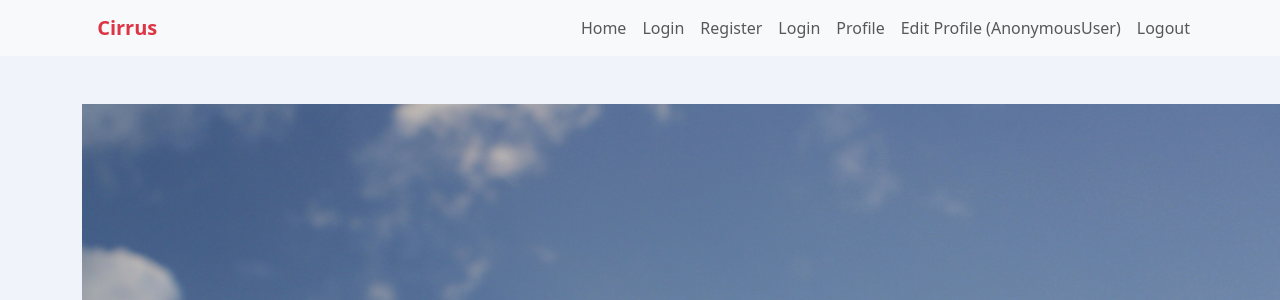
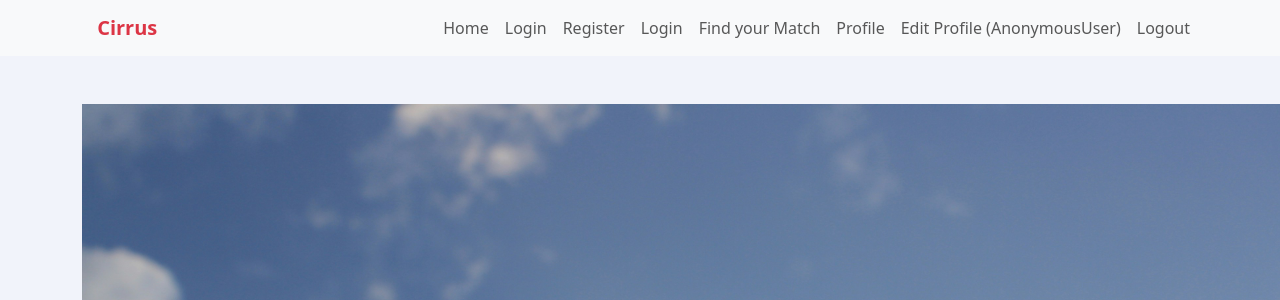
Before and after one commit to Loudotcom/love.exe, a Django app: page / in a window 1280 px wide; the page is wider, and only the part inside the window is pictured. Shown: the top 300 px of that part. Run offline with Django 5.2, Linux system fonts and the light colour scheme.

Commit message:
Add the match view to the navbar

```diff
--- a/matching_project/templates/includes/navbar.html
+++ b/matching_project/templates/includes/navbar.html
@@ -23,6 +23,9 @@
             <ul class="navbar-nav ms-auto">
                 <li class="nav-item">
                     <a class="nav-link text-center" href="{% url 'home' %}">Home</a>
+                </li>
+                <li class="nav-item">
+                    <a class="nav-link text-center" href="{% url 'match' %}">Find your Match</a>
                 </li>
                 <li class="nav-item">
                     <a class="nav-link text-center" href="{% url 'profile' %}">Profile</a>
@@ -55,6 +58,9 @@
                 </li>
                 <!-- Extra links to delete just here for testing purposes -->
                 <li class="nav-item">
+                    <a class="nav-link text-center" href="{% url 'match' %}">Find your Match</a>
+                </li>
+                <li class="nav-item">
                     <a class="nav-link text-center" href="{% url 'profile' %}">Profile</a>
                 </li>
                 <li class="nav-item">
```
